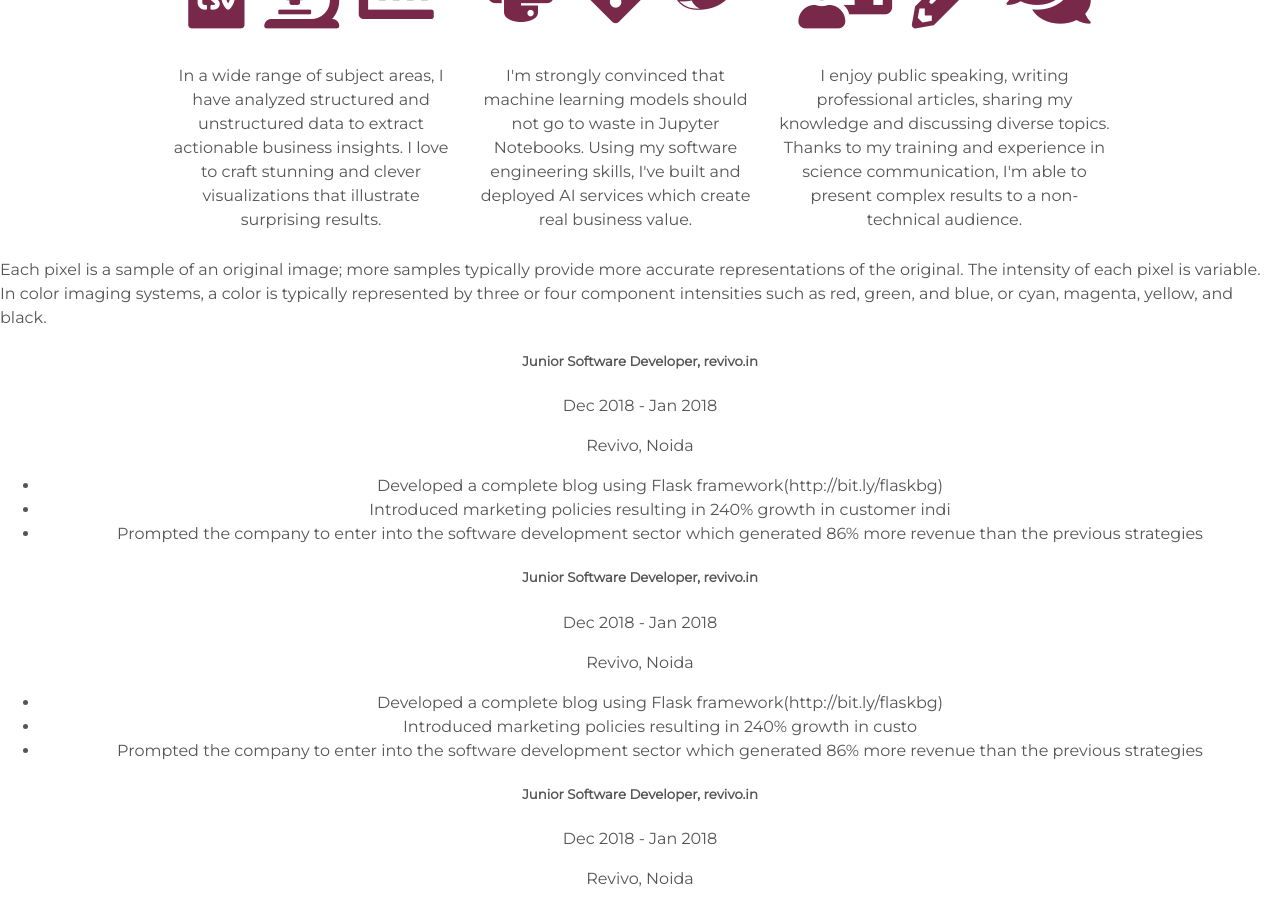
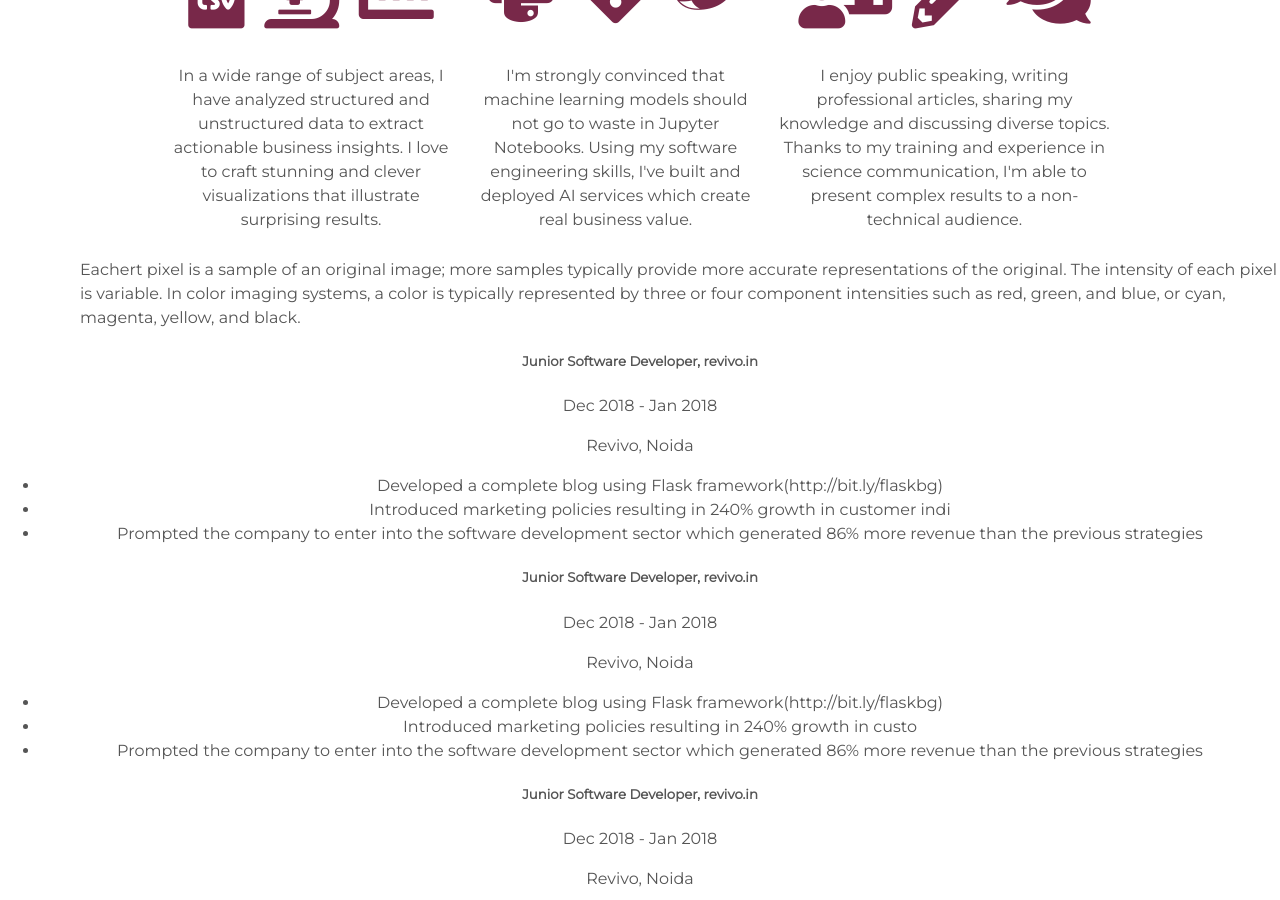
Before and after one commit to arkadee/arkadee.github.io, a Jekyll site: the page built from index.html, in a window 1280 px wide and 900 px high, scrolled down 1570 px. Built offline with Jekyll 4.4.1, drawn with Linux system fonts in a browser that asks for light colours.

Commit message:
Update experience.html

```diff
--- a/_includes/experience.html
+++ b/_includes/experience.html
@@ -1,5 +1,5 @@
-<div>
-        Each pixel is a sample of an original image; more samples typically provide more accurate representations of the original. The intensity of each pixel is variable. In color imaging systems, a color is typically represented by three or four component intensities such as red, green, and blue, or cyan, magenta, yellow, and black.
+<div style="margin-left: 80px;">
+        Eachert pixel is a sample of an original image; more samples typically provide more accurate representations of the original. The intensity of each pixel is variable. In color imaging systems, a color is typically represented by three or four component intensities such as red, green, and blue, or cyan, magenta, yellow, and black.
 </div>
 
 <div class="user-details">
```
